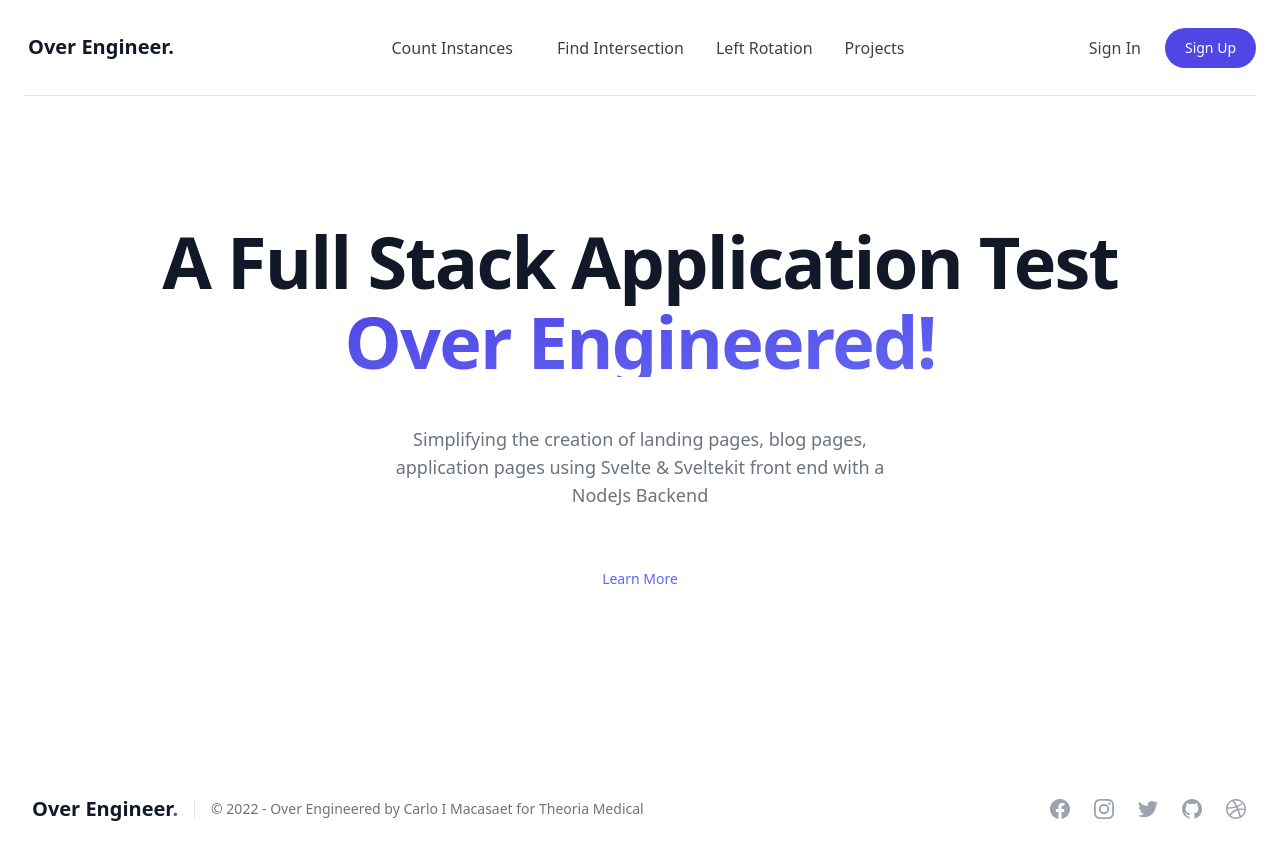
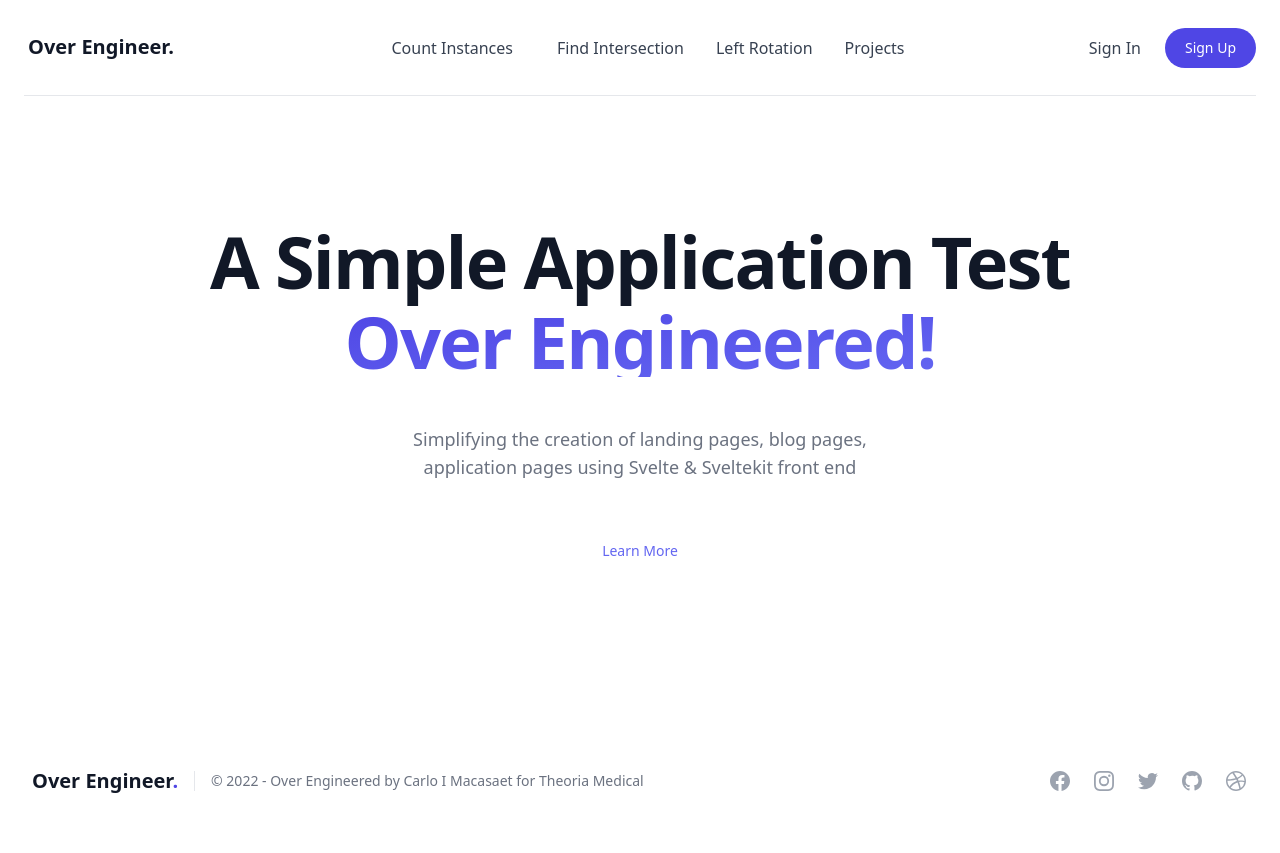
Before and after one commit to karlomac/overengineer, a SvelteKit app: page / in a window 1280 px wide. After the commit the page ends 825 px from the top, so only its background shows below. Built offline with nearby package versions, Linux system fonts and the light colour scheme; no server answers.

Commit message:
updated front

```diff
--- a/src/routes/+page.svelte
+++ b/src/routes/+page.svelte
@@ -5,8 +5,8 @@
 
 <!-- Main Hero Content -->
 <div class="container max-w-lg px-4 py-32 mx-auto mt-px text-left md:max-w-none md:text-center">
-    <h1 class="text-5xl font-extrabold leading-10 tracking-tight text-left text-gray-900 md:text-center sm:leading-none md:text-6xl lg:text-7xl"><span class="inline md:block">A Full Stack Application Test</span> <span class="relative mt-2 text-transparent bg-clip-text bg-gradient-to-br from-indigo-600 to-indigo-500 md:inline-block">Over Engineered!</span></h1>
-    <div class="mx-auto mt-5 text-gray-500 md:mt-12 md:max-w-lg md:text-center lg:text-lg">Simplifying the creation of landing pages, blog pages, application pages using Svelte & Sveltekit front end with a NodeJs Backend</div>
+    <h1 class="text-5xl font-extrabold leading-10 tracking-tight text-left text-gray-900 md:text-center sm:leading-none md:text-6xl lg:text-7xl"><span class="inline md:block">A Simple Application Test</span> <span class="relative mt-2 text-transparent bg-clip-text bg-gradient-to-br from-indigo-600 to-indigo-500 md:inline-block">Over Engineered!</span></h1>
+    <div class="mx-auto mt-5 text-gray-500 md:mt-12 md:max-w-lg md:text-center lg:text-lg">Simplifying the creation of landing pages, blog pages, application pages using Svelte & Sveltekit front end</div>
     <div class="flex flex-col items-center mt-12 text-center">
         <a href="#_" class="mt-3 text-sm text-indigo-500">Learn More</a>
     </div>
```
